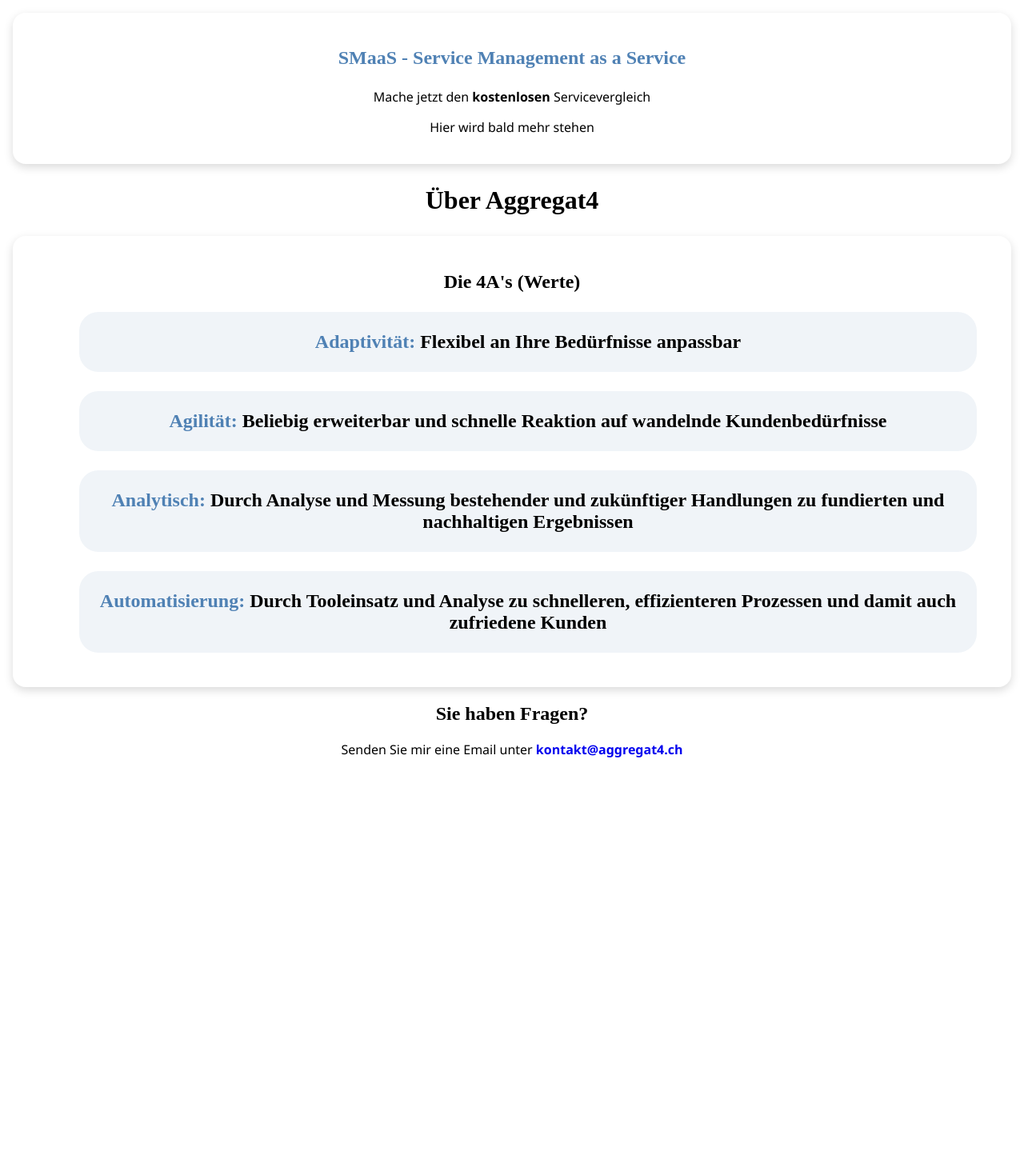
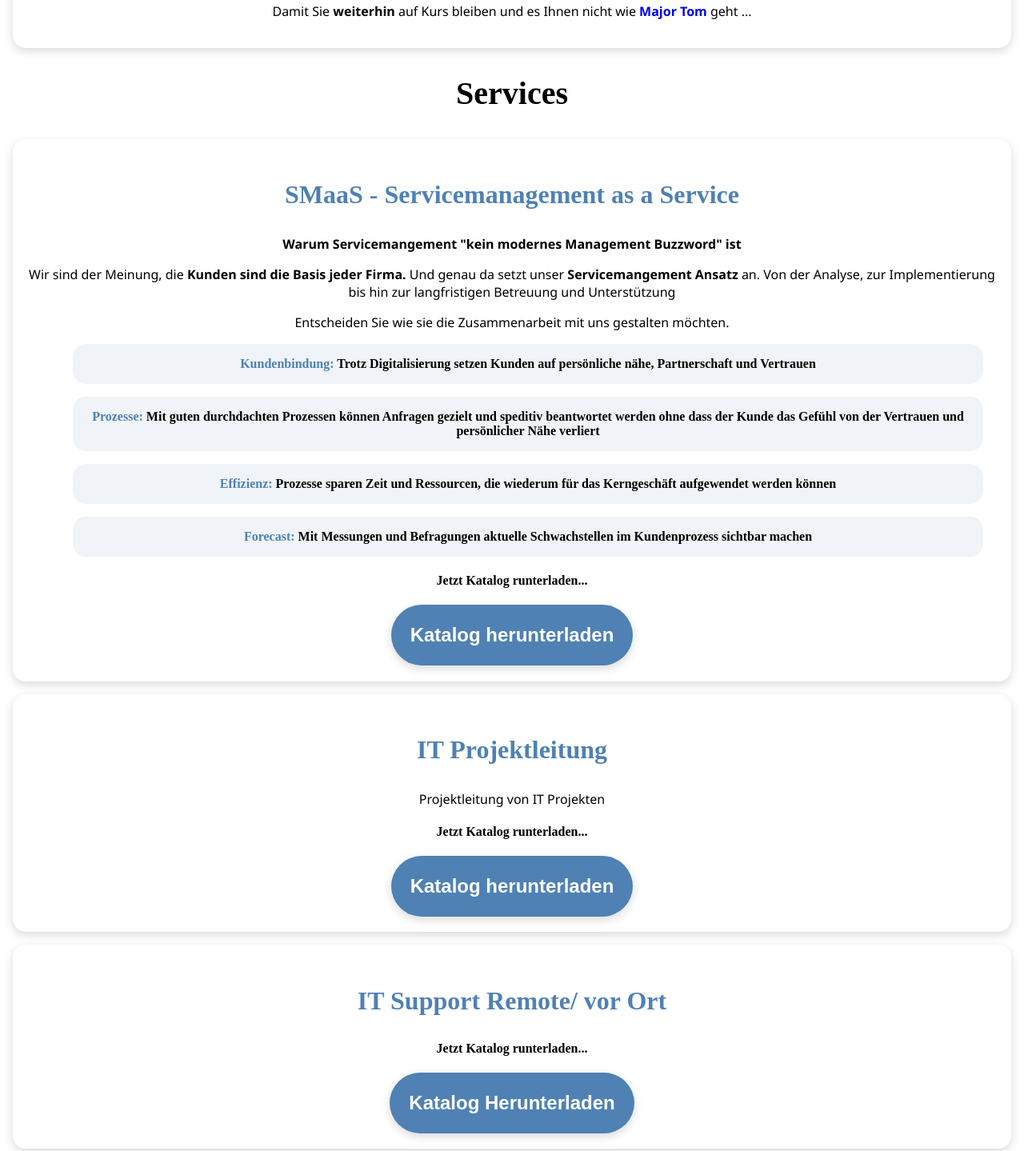
Before and after one commit to StormTrooperJoker/Aggregat4-Web, a plain HTML site: page index.html in a window 1280 px wide. Shown: the part 1011-2450 px from the top of the page at 80% size. Before the commit the page ends 1975 px from the top, so only its background shows below. Drawn offline with Linux system fonts and the light colour scheme.

Commit message:
text and header optimiziation

```diff
--- a/index.html
+++ b/index.html
@@ -1,4 +1,5 @@
 <!DOCTYPE html>
+<html lang="de">
   <head>
       <meta charset="UTF-8">
       <meta name="viewport" content="width=device-width, initial-scale=1.0">
@@ -41,53 +42,75 @@
           </section>
           <!--Catcher-->
           <section id="home">
+            <h1 class=" color-black hover-color-darkblue font-title-l1">Schubkraft für deine IT?</h1>
           <div class="content-block">
-          <h2 class=" color-black hover-color-darkblue font-title-l2">Schubkraft für dein Servicemanagement?</h2>
-          <p>Ich bringe meine Erfahrung als Service Manager ein, um deine IT-Services effizienter zu gestalten und deinem Unternehmen echten Mehrwert zu liefern.</p>
-          <div class="block-grid">
-            <div class="block-content-left"></div>
-            <div class="block-content-right"></div>
+            <!--Home Title-->
+            <h2 class="color-darkblue hover-color-darkblue font-title-l2">Mit unserer Expertise im Bereich IT & Servicemanagement helfen wir dir deine Prozesse besser und effizienter zu gestalten um dir einen echten Mehrwert zu liefern.</h2>
             </div>
           </div>
           <div class="content-block">
             <h2 class="color-darkblue hover-color-darkblue font-title-l2">Vorbereitung für den Start</h2>
+            <P>Ob Anpassung bestehender Workflows, Etablierung neuer IT oder Servicemanagement Prozesse</P>
             <p>Wir schaffen <b>die Basis</b> für einen erfolgreichen Start...</p>
           </div>
           <div class="content-block">
             <h2 class="color-darkblue hover-color-darkblue font-title-l2">Countdown 3,2,1 .... Start!</h2>
-          <p>Was alles für einen Reibungslosen <b>Start deines Servicemanagements</b> oder für einen <b>Neustart</b> beachtet werden muss...</p>
+            <p>Was alles für einen Reibungslosen <b>Start</b> oder für einen <b>Prozess Neustart</b> beachtet werden muss...</p>
           </div>
           <div class="content-block">
-          <h2 class="color-darkblue hover-color-darkblue font-title-l2">Damit du auf Kurs bleibst...</h2>
-          <p>Damit du auf Kurs bleibst und es dir nicht wie <a href="https://youtu.be/lJbSJCpb8Mo?si=b4hMD6iDchnKCcoG"><b>Major Tom</b></a> geht ... </p>
+            <h2 class="color-darkblue hover-color-darkblue font-title-l2">Damit Sie auf Kurs bleiben...</h2>
+            <p>Damit Sie <b>weiterhin</b> auf Kurs bleiben und es Ihnen nicht wie <a href="https://youtu.be/lJbSJCpb8Mo?si=b4hMD6iDchnKCcoG"><b>Major Tom</b></a> geht ... </p>
           </div>
           </section>
           <!--Services-->
           <section id="services">
             <!--Service definition-->
-          <h2 class="font-title-l2 color-black">Services</h2>
+            <h2 class="font-title-l1 color-black">Services</h2>
             <div class="content-block">
-            <h3 class="font-title-l3 color-darkblue">SMaaS - Service Management as a Service</h3>
-            <p>Mache jetzt den <b>kostenlosen</b> Servicevergleich</p>
-            <p>Hier wird bald mehr stehen</p>
+              <h3 class="font-title-l2 color-darkblue">SMaaS - Servicemanagement as a Service</h3>
+                <p class="font-title-l4">Warum Servicemangement "kein modernes Management Buzzword" ist<p>
+                <p>Wir sind der Meinung, die <b>Kunden sind die Basis jeder Firma.</b> Und genau da setzt unser <b>Servicemangement Ansatz</b> an. Von der Analyse, zur Implementierung bis hin zur langfristigen Betreuung und Unterstützung </p>
+                <p>Entscheiden Sie wie sie die Zusammenarbeit mit uns gestalten möchten.</p>
+                <ul class="content-list">
+                  <li class="bg-color-bluewhite font-title-l4"><b class="color-darkblue hover-color-darkblue">Kundenbindung:</b> Trotz Digitalisierung setzen Kunden auf persönliche nähe, Partnerschaft und Vertrauen</li>
+                  <li class="bg-color-bluewhite font-title-l4"><b class="color-darkblue hover-color-darkblue">Prozesse:</b> Mit guten durchdachten Prozessen können Anfragen gezielt und speditiv beantwortet werden ohne dass der Kunde das Gefühl von der Vertrauen und persönlicher Nähe verliert</li>
+                  <li class="bg-color-bluewhite font-title-l4"><b class="color-darkblue hover-color-darkblue">Effizienz:</b> Prozesse sparen Zeit und Ressourcen, die wiederum für das Kerngeschäft aufgewendet werden können</li>
+                  <li class="bg-color-bluewhite font-title-l4"><b class="color-darkblue hover-color-darkblue">Forecast:</b> Mit Messungen und Befragungen aktuelle Schwachstellen im Kundenprozess sichtbar machen</li>
+                </ul>
+                <h4 class="font-title-l4">Jetzt Katalog runterladen...</h4>
+                <button class="content-button bg-color-darkblue color-white font-title-l3">Katalog herunterladen</button>
+              </div>
+            </div>
+            <div class="content-block">
+              <h3 class="font-title-l2 color-darkblue">IT Projektleitung</h3>
+                <p>Projektleitung von IT Projekten</p>
+                <h4 class="font-title-l4">Jetzt Katalog runterladen...</h4>
+                <button class="content-button bg-color-darkblue color-white font-title-l3">Katalog herunterladen</button>
+              </div>
+              <div class="content-block">
+                <h3 class="font-title-l2 color-darkblue">IT Support Remote/ vor Ort</h3>
+                <h4 class="font-title-l4">Jetzt Katalog runterladen...</h4>
+                <button class="content-button bg-color-darkblue color-white font-title-l3">Katalog Herunterladen</button>
+              </div>
+
             </div>
           </section>
           <!--Über Uns-->
           <section id="about">
-            <h2 class="font-title-l2">Über Aggregat4</h2>
+            <h2 class="font-title-l1">Über Aggregat4</h2>
             <div class="content-block">
               <h3 class="font-title-l3">Die 4A's (Werte)</h3>
-            <ul class="aboutus-values">
-              <li class="bg-color-bluewhite font-title-l3"><b class="color-darkblue hover-color-darkblue">Adaptivität:</b> Flexibel an Ihre Bedürfnisse anpassbar</li>
-              <li class="bg-color-bluewhite font-title-l3"><b class="color-darkblue hover-color-darkblue">Agilität:</b> Beliebig erweiterbar und schnelle Reaktion auf wandelnde Kundenbedürfnisse</li>
-              <li class="bg-color-bluewhite font-title-l3"><b class="color-darkblue hover-color-darkblue">Analytisch:</b> Durch Analyse und Messung bestehender und zukünftiger Handlungen zu fundierten und nachhaltigen Ergebnissen</li>
-              <li class="bg-color-bluewhite font-title-l3"><b class="color-darkblue hover-color-darkblue">Automatisierung:</b> Durch Tooleinsatz und Analyse zu schnelleren, effizienteren Prozessen und damit auch zufriedene Kunden</li>
+              <ul class="content-list">
+                <li class="bg-color-bluewhite font-title-l4"><b class="color-darkblue hover-color-darkblue">Adaptivität:</b> Flexibel an Ihre Bedürfnisse anpassbar</li>
+                <li class="bg-color-bluewhite font-title-l4"><b class="color-darkblue hover-color-darkblue">Agilität:</b> Beliebig erweiterbar und schnelle Reaktion auf wandelnde Kundenbedürfnisse</li>
+                <li class="bg-color-bluewhite font-title-l4"><b class="color-darkblue hover-color-darkblue">Analytisch:</b> Durch Analyse und Messung bestehender und zukünftiger Handlungen zu fundierten und nachhaltigen Ergebnissen</li>
+                <li class="bg-color-bluewhite font-title-l4"><b class="color-darkblue hover-color-darkblue">Automatisierung:</b> Durch Tooleinsatz und Analyse zu schnelleren, effizienteren Prozessen und damit auch zufriedene Kunden</li>
               </ul>
             </div>
           </section>
           <!--Contact-->
           <section id="kontakt" class="contact-section">
-          <h2 class="font-title-l3 text-center">Sie haben Fragen?</h2>
+            <h2 class="font-title-l1 text-center">Sie haben Fragen?</h2>
             <p>Senden Sie mir eine Email unter <strong><a href="mailto:kontakt@aggregat4.ch">kontakt@aggregat4.ch</a></strong></p>
           </section>
       </main>
--- a/static/css/fonts.css
+++ b/static/css/fonts.css
@@ -34,3 +34,8 @@ p{
     font-weight: var(--font-weight-bold);
     font-size: var(--font-size-l3);
   }
+
+  .font-title-l4{
+    font-weight: var(--font-weight-bold);
+    font-size: var(--font-size-text);
+  }
--- a/static/css/layout.css
+++ b/static/css/layout.css
@@ -106,14 +106,27 @@
     margin: var(--small);
     border-radius: var(--content-radius);
     box-shadow: var(--shadow-default);
+    word-wrap: break-word;
 }
 
 
 /*Secion About Us - Die 4 Values*/
-.aboutus-values li{
+.content-list li{
   margin: var(--small);
   padding: var(--small);
   border-radius: var(--content-radius)
+}
+
+.content-button{
+  cursor: pointer;
+  padding: var(--small);
+  border-radius: var(--logo-radius);
+  border: none;
+  box-shadow: var(--shadow-default);
+}
+
+.content-button:hover{
+  background-color: var(--green);
 }
 
 /*---footer---*/
```
Lines whose indentation alone changed are shown as unchanged.
